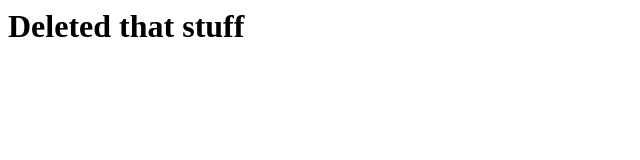
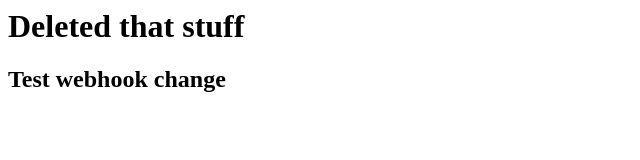
Before and after one commit to Plutus-Trading-Labs/onboarding-repo, a website: page index.html in a window 1280 px wide. Shown: the whole page, without its empty margins (0-640 px from the left). Drawn offline with Linux system fonts and the light colour scheme.

Commit message:
Update index.html
Signed-off-by: Srihari <74083272+thealphacubicle@users.noreply.github.com>

```diff
--- a/index.html
+++ b/index.html
@@ -1 +1,2 @@
 <h1>Deleted that stuff</h1>
+<h2>Test webhook change</h2>
```
